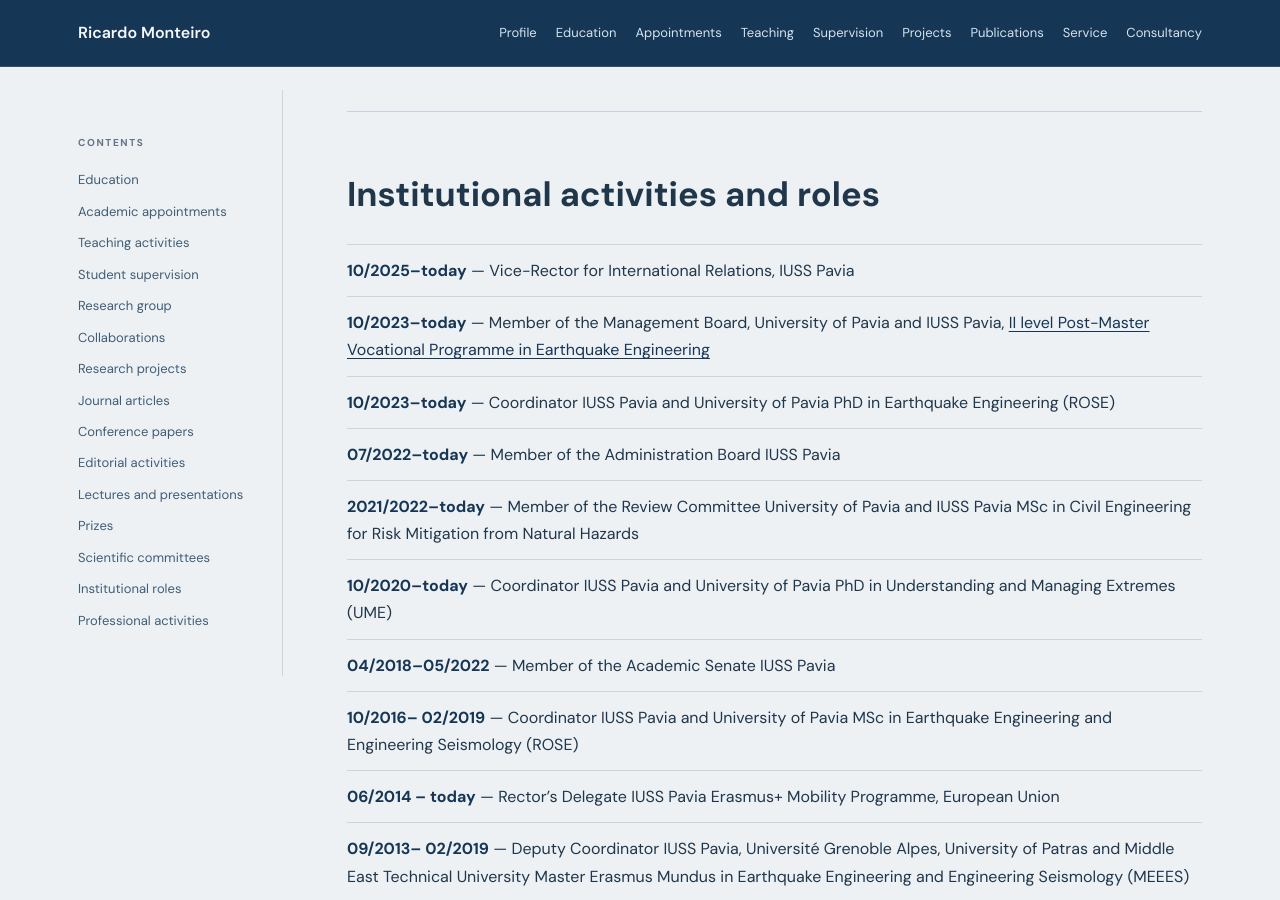
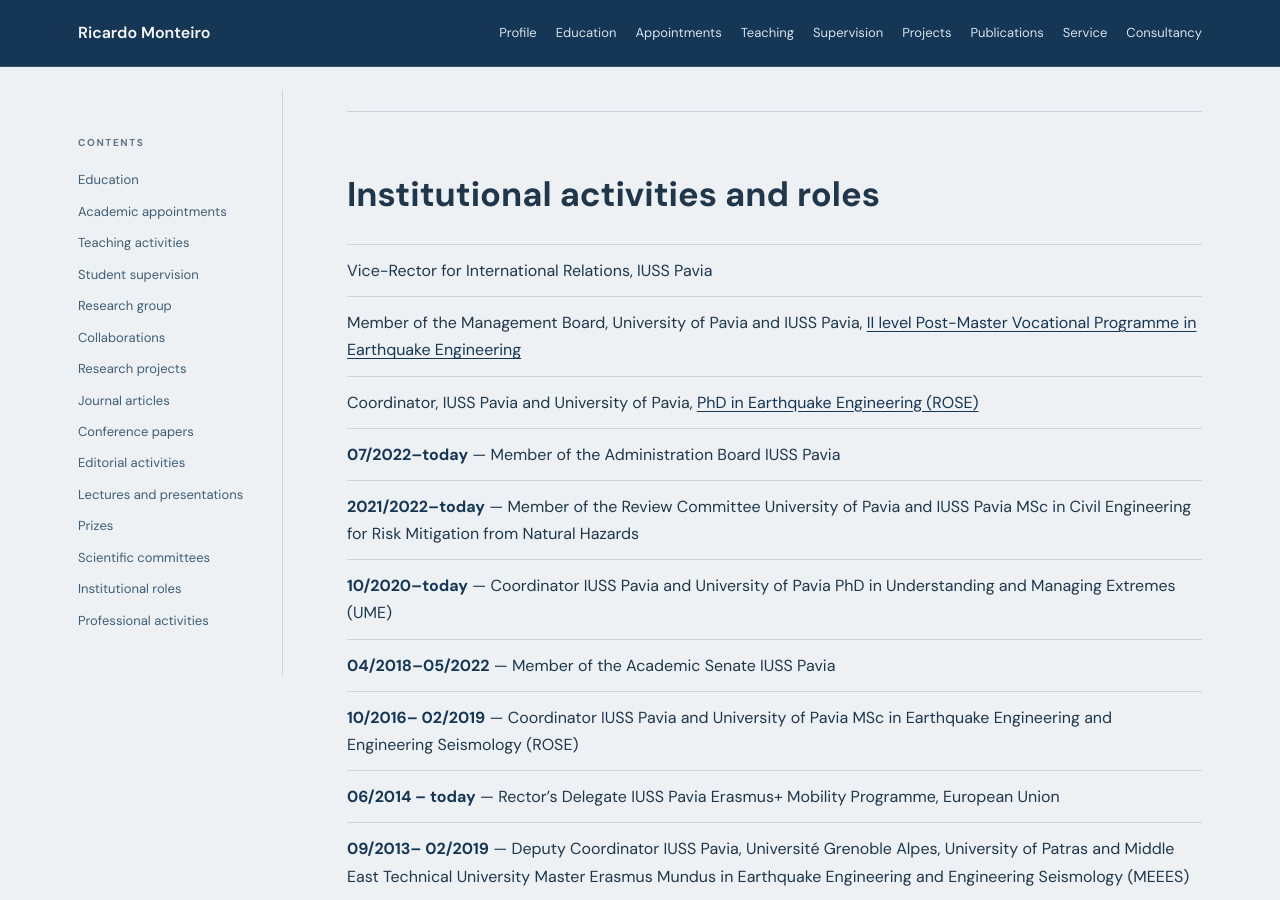
Before and after one commit to rncmonteiro/cv, a Jekyll site: the page built from index.md, in a window 1280 px wide and 900 px high, scrolled down 46504 px. Built offline with Jekyll 4.4.1, drawn with Linux system fonts in a browser that asks for light colours.

Commit message:
Update institutional roles and activities formatting

```diff
--- a/_includes/content/institutional.md
+++ b/_includes/content/institutional.md
@@ -1,8 +1,8 @@
 ## Institutional activities and roles
 
-- **10/2025–today** — Vice-Rector for International Relations, IUSS Pavia
-- **10/2023–today** — Member of the Management Board, University of Pavia and IUSS Pavia, [II level Post-Master Vocational Programme in Earthquake Engineering](https://www.roseschool.it/about-master/)
-- **10/2023–today** — Coordinator  IUSS Pavia and University of Pavia  PhD in Earthquake Engineering (ROSE)
+- Vice-Rector for International Relations, IUSS Pavia
+- Member of the Management Board, University of Pavia and IUSS Pavia, [II level Post-Master Vocational Programme in Earthquake Engineering](https://www.roseschool.it/about-master/)
+- Coordinator, IUSS Pavia and University of Pavia, [PhD in Earthquake Engineering (ROSE)](https://www.iusspavia.it/en/education/doctoral-programmes/phd-earthquake-engineering-rose)
 - **07/2022–today** — Member of the Administration Board  IUSS Pavia
 - **2021/2022–today** — Member of the Review Committee  University of Pavia and IUSS Pavia  MSc in Civil Engineering for Risk Mitigation from Natural Hazards
 - **10/2020–today** — Coordinator  IUSS Pavia and University of Pavia  PhD in Understanding and Managing Extremes (UME)
```
